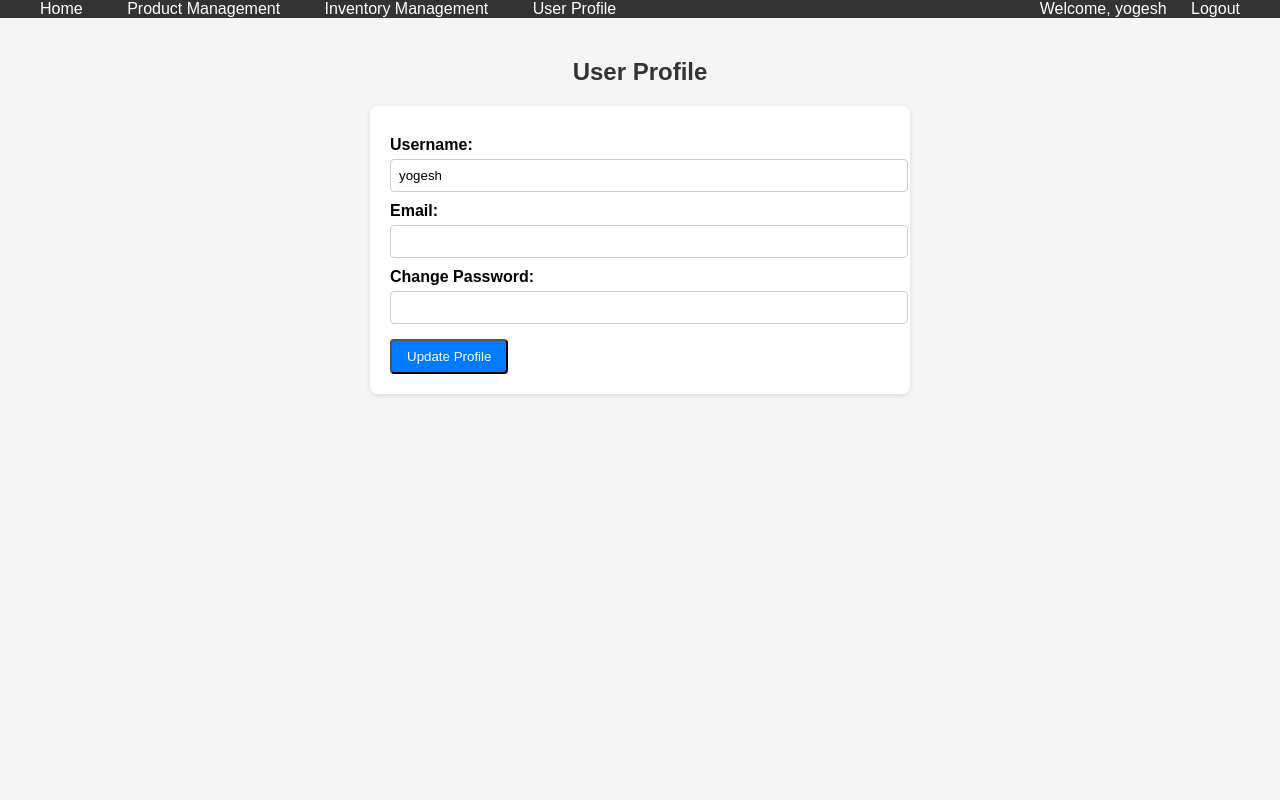
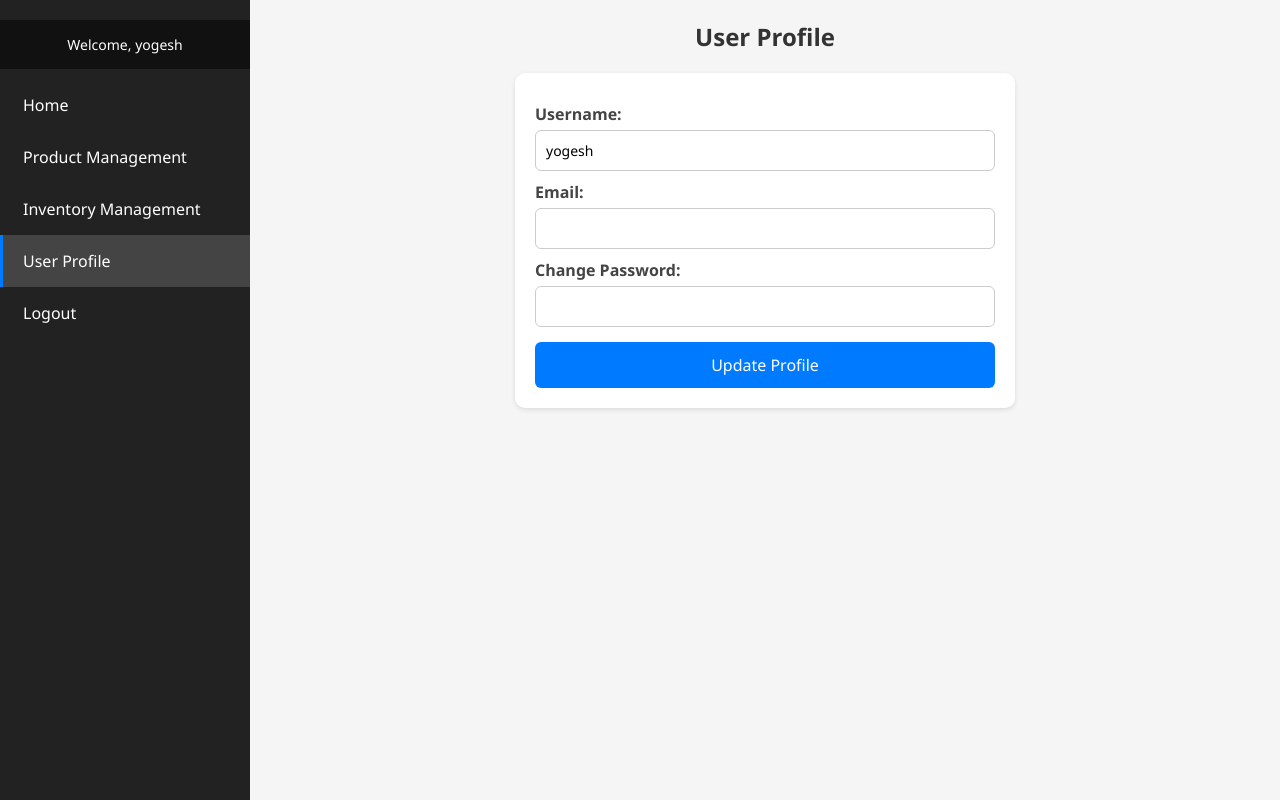
Before and after one commit to yogizx/RMS, a Django app: page /authu/profile/ in a window 1280 px wide. Run offline with Django 5.2, Linux system fonts and the light colour scheme; a user stored in the database is signed in.

Commit message:
Update user_profile.html

```diff
--- a/authu/templates/authu/user_profile.html
+++ b/authu/templates/authu/user_profile.html
@@ -1,43 +1,136 @@
 <!DOCTYPE html>
-<html>
+<html lang="en">
 <head>
+    <meta charset="UTF-8">
+    <meta name="viewport" content="width=device-width, initial-scale=1.0">
     <title>User Profile</title>
     <style>
-        body { font-family: Arial, sans-serif; margin: 0; background-color: #f5f5f5; }
-        .navbar { background-color: #333; overflow: hidden; display: flex; justify-content: space-between; padding: 0 20px; }
-        .navbar a { color: white; padding: 14px 20px; text-decoration: none; }
-        .navbar a:hover { background-color: #575757; }
-        .content { padding: 20px; }
+        * { margin: 0; padding: 0; box-sizing: border-box; font-family: 'Segoe UI', Arial, sans-serif; }
+        body { background-color: #f5f5f5; display: flex; min-height: 100vh; }
+
+        /* SIDEBAR */
+        .sidebar {
+            background-color: #222;
+            color: white;
+            width: 250px;
+            height: 100vh;
+            position: fixed;
+            top: 0; left: 0;
+            display: flex;
+            flex-direction: column;
+            padding-top: 20px;
+            z-index: 1000;
+            transition: transform 0.3s ease-in-out;
+        }
+
+        .sidebar.hidden { transform: translateX(-100%); }
+
+        .sidebar .user-info {
+            text-align: center;
+            padding: 15px;
+            background: #111;
+            font-size: 14px;
+            margin-bottom: 10px;
+        }
+
+        .sidebar a {
+            color: white;
+            text-decoration: none;
+            padding: 15px 20px;
+            display: block;
+            border-left: 3px solid transparent;
+            transition: all 0.3s;
+        }
+
+        .sidebar a:hover, .sidebar a.active {
+            background-color: #444;
+            border-left: 3px solid #007BFF;
+        }
+
+        /* TOGGLE BUTTON (Mobile) */
+        .menu-toggle {
+            display: none;
+            position: fixed;
+            top: 15px; left: 15px;
+            background: #007BFF;
+            color: white;
+            border: none;
+            font-size: 24px;
+            padding: 8px 12px;
+            cursor: pointer;
+            z-index: 1100;
+            border-radius: 4px;
+        }
+
+        /* CONTENT AREA */
+        .main-content {
+            flex: 1;
+            margin-left: 250px;
+            padding: 20px;
+            width: 100%;
+            transition: margin-left 0.3s ease-in-out;
+        }
+
+        h2 { text-align: center; color: #333; margin-bottom: 20px; }
+
         .profile-card {
-            background: white; padding: 20px; border-radius: 8px;
-            box-shadow: 0 2px 5px rgba(0,0,0,0.1); max-width: 500px; margin: auto;
+            background: white;
+            padding: 20px;
+            border-radius: 10px;
+            box-shadow: 0 2px 5px rgba(0,0,0,0.1);
+            max-width: 500px;
+            margin: auto;
         }
-        h2 { text-align: center; color: #333; }
-        label { display: block; margin-top: 10px; font-weight: bold; }
+
+        label { display: block; margin-top: 10px; font-weight: bold; color: #444; }
         input[type="text"], input[type="email"], input[type="password"] {
-            width: 100%; padding: 8px; margin-top: 5px; border: 1px solid #ccc; border-radius: 4px;
+            width: 100%;
+            padding: 10px;
+            margin-top: 5px;
+            border: 1px solid #ccc;
+            border-radius: 6px;
+            font-size: 14px;
         }
-        .btn { margin-top: 15px; display: inline-block; padding: 8px 15px; background: #007BFF; color: white; text-decoration: none; border-radius: 4px; }
+
+        .btn {
+            margin-top: 15px;
+            width: 100%;
+            background: #007BFF;
+            color: white;
+            padding: 12px;
+            border: none;
+            border-radius: 6px;
+            cursor: pointer;
+            font-size: 16px;
+            transition: background 0.3s;
+        }
         .btn:hover { background: #0056b3; }
+
+        /* RESPONSIVE */
+        @media (max-width: 768px) {
+            .sidebar { transform: translateX(-100%); width: 220px; }
+            .main-content { margin-left: 0; padding-top: 60px; }
+            .menu-toggle { display: block; }
+        }
     </style>
 </head>
 <body>
 
-    <!-- Navigation -->
-    <div class="navbar">
-        <div>
-            <a href="{% url 'authu:home' %}">Home</a>
-            <a href="{% url 'Product:barcode_generate' %}">Product Management</a>
-            <a href="{% url 'Inventory:dashboard' %}">Inventory Management</a>
-            <a href="{% url 'authu:user_profile' %}">User Profile</a>
-        </div>
-        <div>
-            <span style="color:white;">Welcome, {{ request.user.username }}</span>
-            <a href="{% url 'authu:login' %}">Logout</a>
-        </div>
+    <!-- SIDEBAR -->
+    <div class="sidebar" id="sidebar">
+        <div class="user-info">Welcome, {{ request.user.username }}</div>
+        <a href="{% url 'authu:home' %}">Home</a>
+        <a href="{% url 'Product:barcode_generate' %}">Product Management</a>
+        <a href="{% url 'Inventory:dashboard' %}">Inventory Management</a>
+        <a href="{% url 'authu:user_profile' %}" class="active">User Profile</a>
+        <a href="{% url 'authu:login' %}">Logout</a>
     </div>
 
-    <div class="content">
+    <!-- TOGGLE BUTTON -->
+    <button class="menu-toggle" id="menuToggle">&#9776;</button>
+
+    <!-- MAIN CONTENT -->
+    <div class="main-content">
         <h2>User Profile</h2>
         <div class="profile-card">
             <form method="POST">
@@ -56,5 +149,37 @@
         </div>
     </div>
 
+    <script>
+        const sidebar = document.getElementById('sidebar');
+        const menuToggle = document.getElementById('menuToggle');
+
+        function toggleSidebar() {
+            if (window.innerWidth <= 768) {
+                sidebar.classList.toggle('hidden');
+            }
+        }
+
+        menuToggle.addEventListener('click', toggleSidebar);
+
+        // Auto-close on link click (only for mobile)
+        sidebar.querySelectorAll('a').forEach(link => {
+            link.addEventListener('click', () => {
+                if (window.innerWidth <= 768) sidebar.classList.add('hidden');
+            });
+        });
+
+        // Ensure sidebar is visible on desktop always
+        function handleResize() {
+            if (window.innerWidth > 768) {
+                sidebar.classList.remove('hidden');
+            } else {
+                sidebar.classList.add('hidden');
+            }
+        }
+
+        window.addEventListener('resize', handleResize);
+        document.addEventListener('DOMContentLoaded', handleResize);
+    </script>
+
 </body>
 </html>
```
